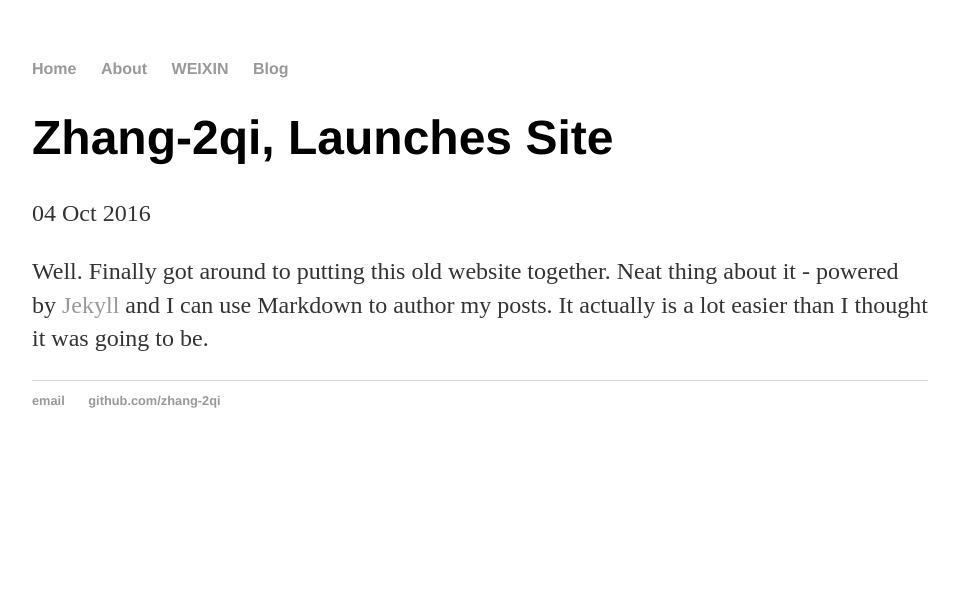
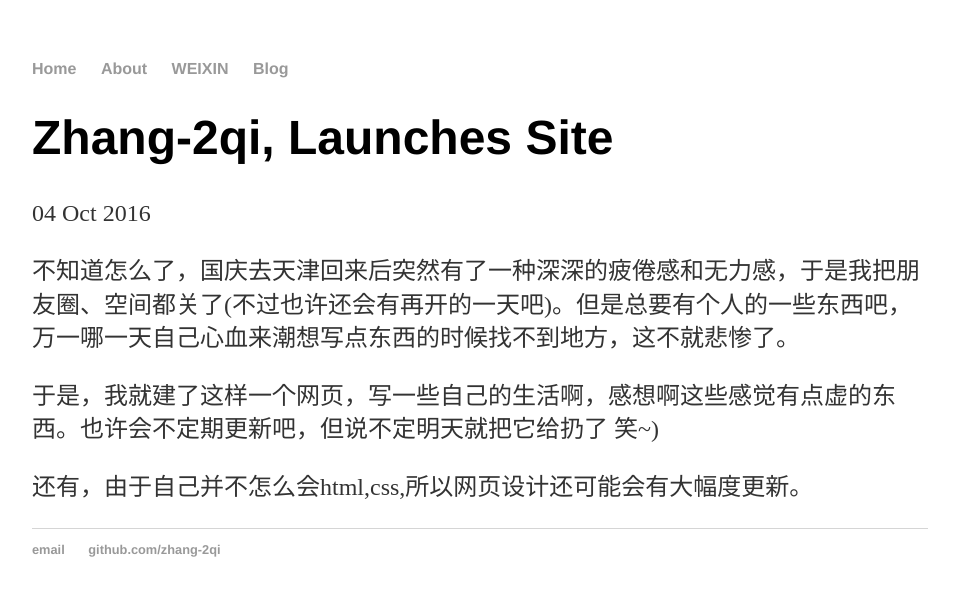
Before and after one commit to zhang-2qi/zhang-2qi.github.io, a Jekyll site: the page built from _posts/2016-10-04-zhang2qi-site-launched.md, in a window 1280 px wide. Shown: the top 596 px of the page, without its empty margins (160-1119 px from the left). Built offline with Jekyll 4.4.1, drawn with Linux system fonts in a browser that asks for light colours.

Commit message:
Update 2016-10-04-zhang2qi-site-launched.md

```diff
--- a/_posts/2016-10-04-zhang2qi-site-launched.md
+++ b/_posts/2016-10-04-zhang2qi-site-launched.md
@@ -4,4 +4,8 @@
 date: 2016-10-04
 ---
 
-Well. Finally got around to putting this old website together. Neat thing about it - powered by [Jekyll](http://jekyllrb.com) and I can use Markdown to author my posts. It actually is a lot easier than I thought it was going to be.
+不知道怎么了，国庆去天津回来后突然有了一种深深的疲倦感和无力感，于是我把朋友圈、空间都关了(不过也许还会有再开的一天吧)。但是总要有个人的一些东西吧，万一哪一天自己心血来潮想写点东西的时候找不到地方，这不就悲惨了。
+
+于是，我就建了这样一个网页，写一些自己的生活啊，感想啊这些感觉有点虚的东西。也许会不定期更新吧，但说不定明天就把它给扔了 笑~)
+
+还有，由于自己并不怎么会html,css,所以网页设计还可能会有大幅度更新。
```
